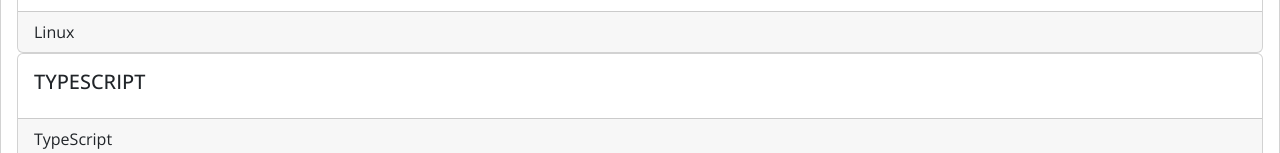
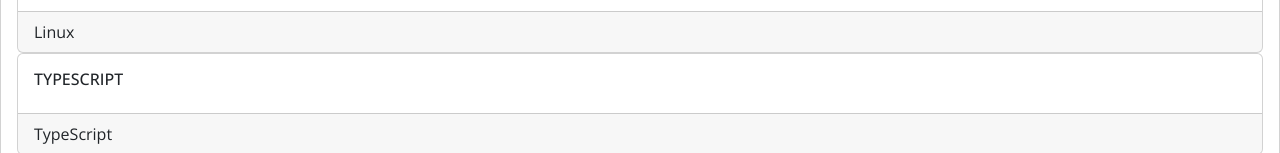
Before and after one commit to Eds-Dbug/profile2, a React (Create React App) app: page /skills in a window 1280 px wide. Shown: the part 799-952 px from the top of the page. Built offline with nearby package versions, Linux system fonts and the light colour scheme.

Commit message:
Add class to the title

```diff
--- a/src/routes/Skills.tsx
+++ b/src/routes/Skills.tsx
@@ -9,7 +9,7 @@
     const fullUpperCaseName = skill.iconName.toUpperCase();
 
     return (
-			<section className="card" key={skill.id}>
+			<section className="card skills__software__item" key={skill.id}>
 				<div className="card-body">
 					{skill.iconPrefix ? (
 						<FontAwesomeIcon
@@ -20,7 +20,7 @@
 							]}
 						/>
 					) : (
-						<h5>{fullUpperCaseName}</h5>
+						<h6 className="skills__software__item--title">{fullUpperCaseName}</h6>
 					)}
 				</div>
 				<div className="card-footer">{upperCaseName}</div>
```
